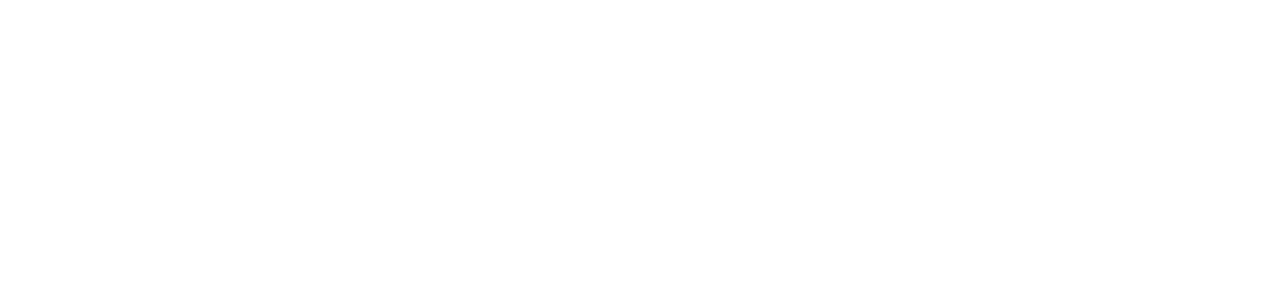
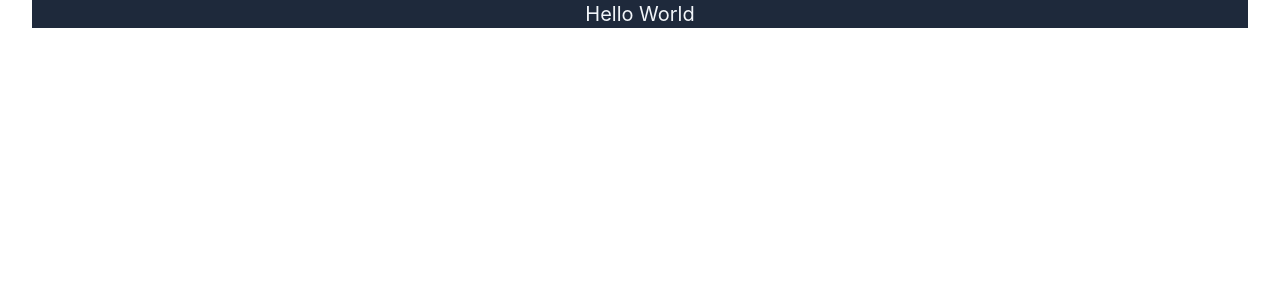
Before and after one commit to Pirashan/portfolio2, a Next.js app: page / in a window 1280 px wide. Shown: the top 300 px of the page. Built offline with nearby package versions, Linux system fonts and the light colour scheme.

Commit message:
Tailwind

```diff
--- a/package.json
+++ b/package.json
@@ -14,7 +14,10 @@
     "react-dom": "18.2.0"
   },
   "devDependencies": {
+    "autoprefixer": "^10.4.12",
     "eslint": "8.24.0",
-    "eslint-config-next": "12.3.1"
+    "eslint-config-next": "12.3.1",
+    "postcss": "^8.4.17",
+    "tailwindcss": "^3.1.8"
   }
 }
--- a/pages/index.js
+++ b/pages/index.js
@@ -11,6 +11,8 @@
         <link rel="icon" href="/favicon.ico" />
       </Head>
 
+      <div className='text-xl bg-slate-800 text-slate-100 text-center'>Hello World</div>
+
     </div>
   )
 }
--- /dev/null
+++ b/postcss.config.js
@@ -0,0 +1,6 @@
+module.exports = {
+  plugins: {
+    tailwindcss: {},
+    autoprefixer: {},
+  },
+}
--- a/styles/globals.css
+++ b/styles/globals.css
@@ -1,3 +1,7 @@
+@tailwind base;
+@tailwind components;
+@tailwind utilities;
+
 html,
 body {
   padding: 0;
--- /dev/null
+++ b/tailwind.config.js
@@ -0,0 +1,11 @@
+/** @type {import('tailwindcss').Config} */
+module.exports = {
+  content: [
+    "./pages/**/*.{js,ts,jsx,tsx}",
+    "./components/**/*.{js,ts,jsx,tsx}",
+  ],
+  theme: {
+    extend: {},
+  },
+  plugins: [],
+}
```
Also changed, not shown: 2 other files (tests, documents, lock files or other folders).
